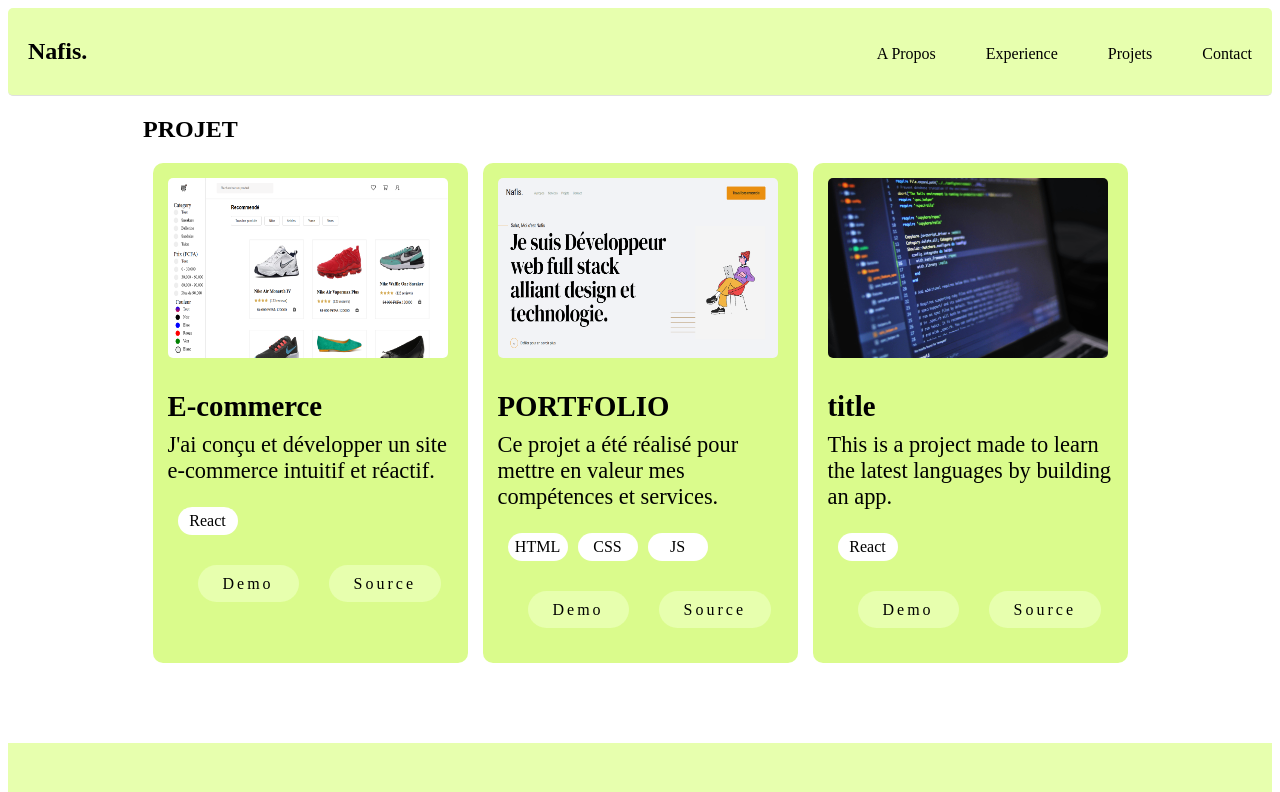
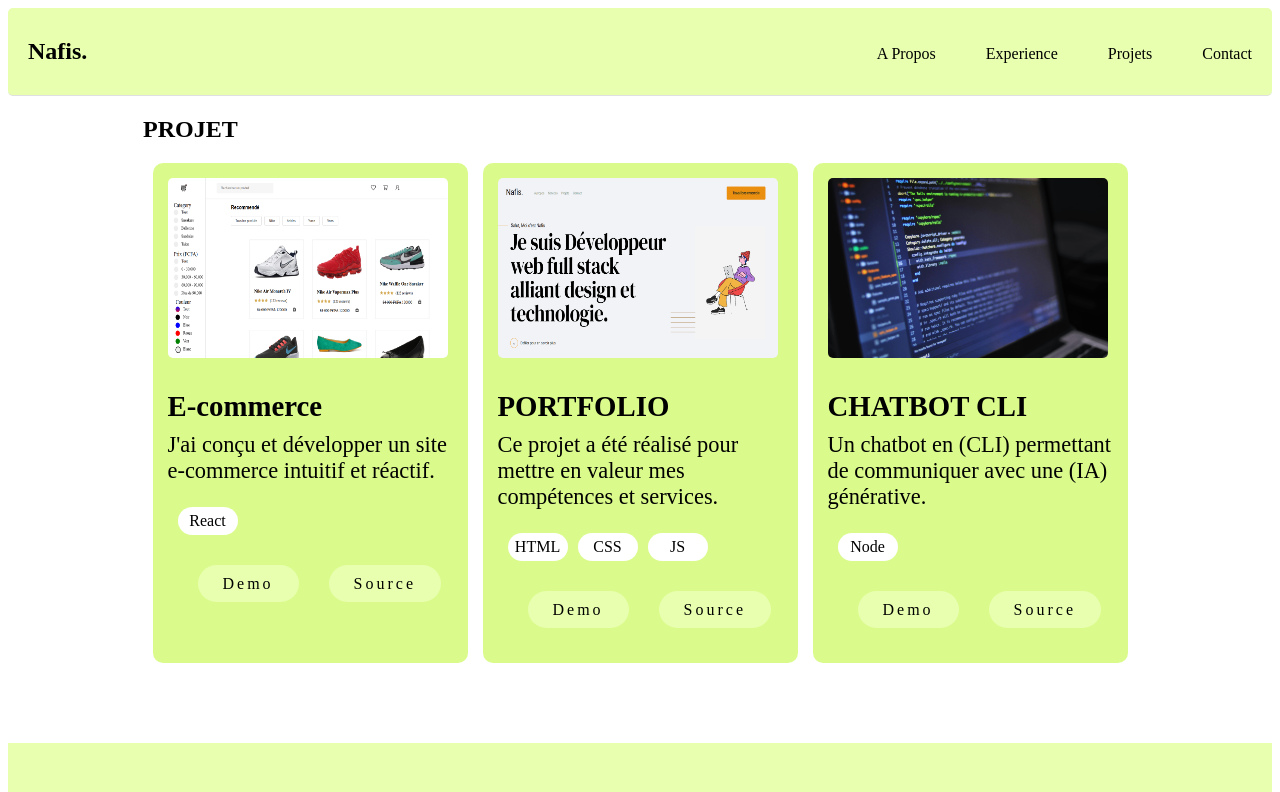
Before and after one commit to nafis589/react-portfolio, a React (Vite) app: page /projets in a window 1280 px wide. Shown: the top 792 px of the page. Built offline with nearby package versions, Linux system fonts and the light colour scheme; a web font is replaced by a local one.

Commit message:
feat: update footer and project details with new contact links and project descriptions

```diff
--- a/src/Footer/Footer.jsx
+++ b/src/Footer/Footer.jsx
@@ -6,25 +6,28 @@ const Footer = () => {
     <footer id="contact">
       <div className="footer">
         <div className="footer-content">
-          <h1>CONTACT</h1>
+          <h1 id="contact">CONTACT</h1>
           <p>N’hésitez pas à me contacter!</p>
         </div>
         <div className="footer-link">
           <ul>
             <li className="footer-link-list">
-              <a href="#" className="list-l">
+              <a href="mailto:princenafistoure@gmail.com" className="list-l">
                 <MdAttachEmail style={{ fontSize: "2rem" }} />
                 <div className="paragraphe">princenafistoure@gmail.com</div>
               </a>
             </li>
             <li className="footer-link-list">
-              <a href="#" className="list-l">
+              <a
+                href="https://www.linkedin.com/in/princenafistoure"
+                className="list-l"
+              >
                 <FaLinkedinIn style={{ fontSize: "2rem" }} />
                 <div className="paragraphe">linkedin.com</div>
               </a>
             </li>
             <li className="footer-link-list">
-              <a href="#" className="list-l">
+              <a href="https://github.com/nafis589" className="list-l">
                 <FaGithub style={{ fontSize: "2rem" }} />
                 <div className="paragraphe">github.com</div>
               </a>
--- a/src/Projets/Projets.jsx
+++ b/src/Projets/Projets.jsx
@@ -63,13 +63,13 @@ const Projets = () => {
               <img src="src/img/apropos.jpg" alt="" />
             </div>
             <div className="projet-message">
-              <h3>title</h3>
+              <h3>CHATBOT CLI</h3>
               <p>
-                This is a project made to learn the latest languages by building
-                an app.
+                Un chatbot en (CLI) permettant de communiquer avec une (IA)
+                générative.
               </p>
               <div className="outils">
-                <div className="outil">React</div>
+                <div className="outil">Node</div>
               </div>
               <div className="btns">
                 <a href="#" className="a">
--- a/src/Section/Accueil/Accueil.jsx
+++ b/src/Section/Accueil/Accueil.jsx
@@ -58,7 +58,7 @@ const Accueil = () => {
               whileHover={{ scale: 1.05 }}
               whileTap={{ scale: 0.95 }}
             >
-              <a href="#">Contact me</a>
+              <a href="#contact">Contact me</a>
             </motion.button>
           </motion.div>
         </div>
--- a/src/Section/Projet/Projet.jsx
+++ b/src/Section/Projet/Projet.jsx
@@ -75,13 +75,13 @@ const Projet = () => {
               <img src="src/img/apropos.jpg" alt="" />
             </div>
             <div className="projet-message">
-              <h3>title</h3>
+              <h3>Chatbot-CLI</h3>
               <p>
-                This is a project made to learn the latest languages by building
-                an app.
+                Un chatbot en (CLI) permettant de communiquer avec une (IA)
+                générative.
               </p>
               <div className="outils">
-                <div className="outil">React</div>
+                <div className="outil">Node</div>
               </div>
               <div className="btns">
                 <a href="#" className="a">
```
